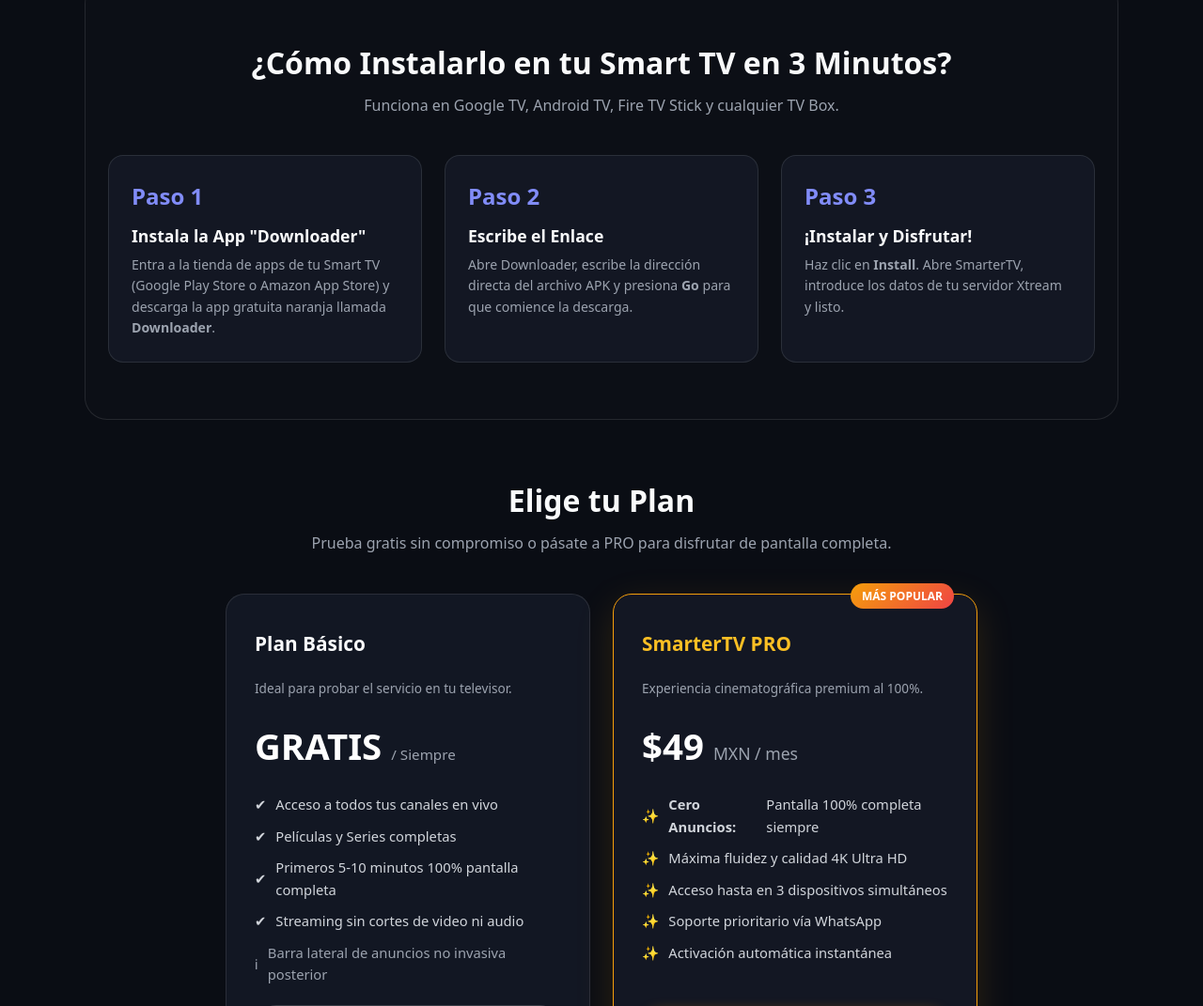
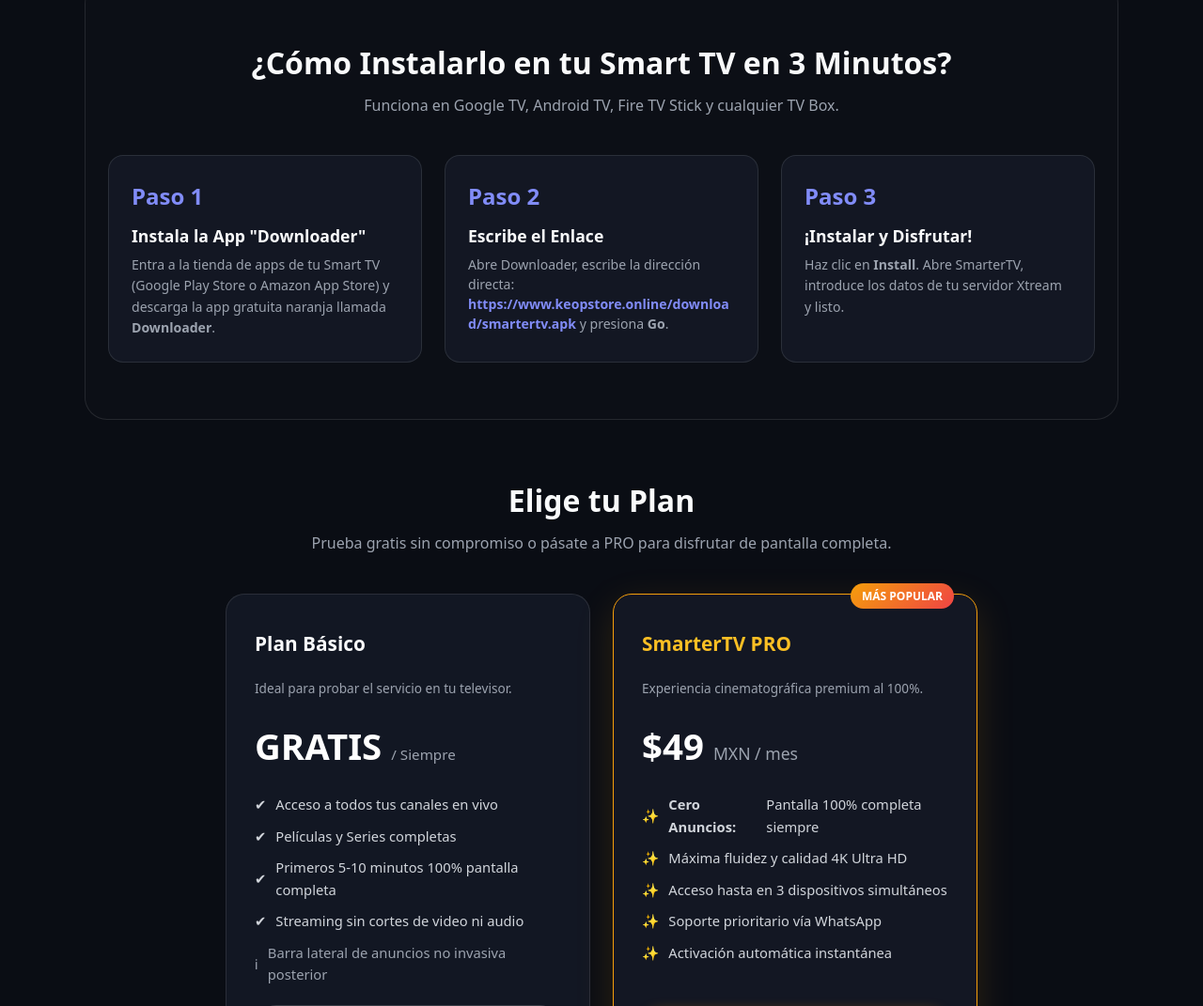
Before and after one commit to Spincel/apptv, a plain HTML site: page index.html in a window 1280 px wide. Shown: the part 1606-2677 px from the top of the page at 94% size. Drawn offline with Linux system fonts and the light colour scheme.

Commit message:
feat: customize all URLs and QR code checkout to keopstore.online

```diff
--- a/android/assets/js/paywall.js
+++ b/android/assets/js/paywall.js
@@ -16,7 +16,7 @@ const PaywallManager = (() => {
     PRO_KEY: "smartertv_pro_key",
   };
 
-  let checkoutBaseUrl = "https://smartertv.app/checkout";
+  let checkoutBaseUrl = "https://www.keopstore.online/#pricing";
 
   let deviceId = "";
   let isPro = false;
--- a/index.html
+++ b/index.html
@@ -136,8 +136,8 @@
       <div style="background: var(--bg-card); padding: 24px; border-radius: 16px; border: 1px solid var(--border);">
         <div style="font-size: 1.5rem; font-weight: 800; color: #818cf8; margin-bottom: 8px;">Paso 2</div>
         <h4 style="font-size: 1.1rem; margin-bottom: 6px;">Escribe el Enlace</h4>
-        <p style="color: var(--text-muted); font-size: 0.88rem;">
-          Abre Downloader, escribe la dirección directa del archivo APK y presiona <strong>Go</strong> para que comience la descarga.
+        <p style="color: var(--text-muted); font-size: 0.88rem; line-height: 1.5;">
+          Abre Downloader, escribe la dirección directa: <br><strong style="color: #818cf8; word-break: break-all;">https://www.keopstore.online/download/smartertv.apk</strong> y presiona <strong>Go</strong>.
         </p>
       </div>
 
```
Also changed, not shown: 2 other files.
